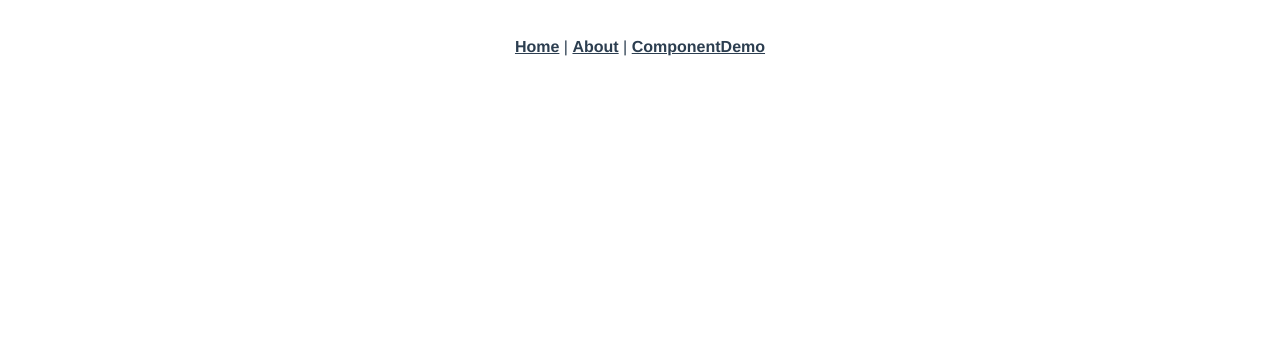
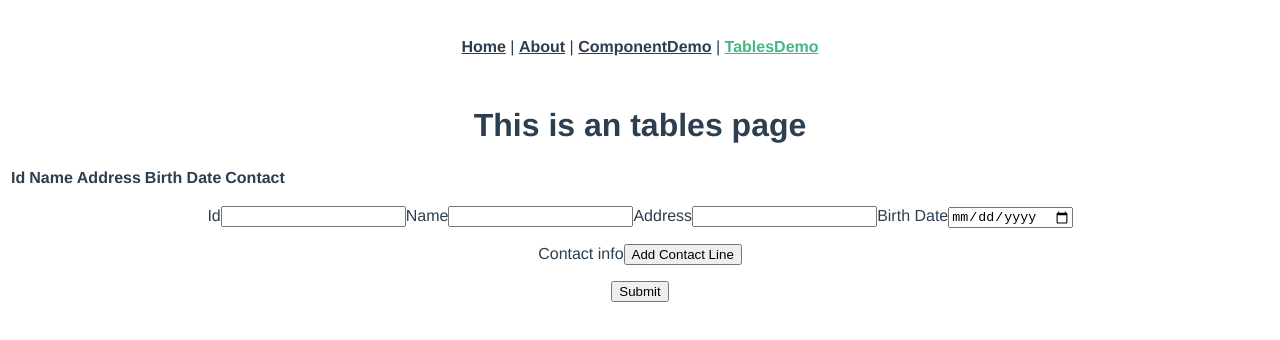
Before and after one commit to papunag209/traki, a Vue app: page /tablesDemo in a window 1280 px wide. Shown: the top 340 px of the page. Built offline with nearby package versions, Linux system fonts and the light colour scheme.

Commit message:
add Table Test Component

```diff
--- a/src/App.vue
+++ b/src/App.vue
@@ -3,7 +3,8 @@
     <div id="nav">
       <router-link to="/">Home</router-link> |
       <router-link to="/about">About</router-link> |
-      <router-link to="/componentDemo">ComponentDemo</router-link>
+      <router-link to="/componentDemo">ComponentDemo</router-link> |
+      <router-link to="/tablesDemo">TablesDemo</router-link>
     </div>
     <router-view/>
   </div>
--- a/src/router/index.js
+++ b/src/router/index.js
@@ -25,6 +25,15 @@ Vue.use(VueRouter)
     // which is lazy-loaded when the route is visited.
     component: () => import(/* webpackChunkName: "componentdemo" */ '../views/ComponentDemo.vue')
   },
+  {
+    path: '/tablesDemo',
+    name: 'TablesDemo',
+    // route level code-splitting
+    // this generates a separate chunk (about.[hash].js) for this route
+    // which is lazy-loaded when the route is visited.
+    component: () => import(/* webpackChunkName: "tablesdemo" */ '../views/TablesDemo.vue')
+  },
+
 ]
 
 const router = new VueRouter({
--- /dev/null
+++ b/src/views/TablesDemo.vue
@@ -0,0 +1,138 @@
+<template>
+  <div>
+    <h1>This is an tables page</h1>
+    <table>
+        <thead>
+            <tr>
+                <th>
+                    Id
+                </th>
+                <th>
+                    Name
+                </th>
+                <th>
+                    Address
+                </th>
+                <th>
+                    Birth Date
+                </th>
+                <th>
+                    Contact
+                </th>
+            </tr>
+        </thead>
+        <tbody>
+            <tr v-for="(item, index) in rows"
+                :key="'table-row-'+index"
+            >
+                <td>
+                    {{item.id}}
+                </td>
+                <td>
+                    {{item.name}}
+                </td>
+                <td>
+                    {{item.address}}
+                </td>
+                <td>
+                    {{item.birthDate}}
+                </td>
+                <td>
+                    {{item.contacts}}
+                </td>
+            </tr>
+        </tbody>
+    </table>
+    <form @submit.prevent="handleSubmit">
+        <p>
+
+            <span>
+                <label for="id-input">Id</label>
+                <input
+                    id="id-input" type="number"
+                    v-model="rowInput.id"
+                >
+            </span>
+            <span>
+                <label for="name-input">Name</label>
+                <input
+                    id="name-input" type="text"
+                    v-model="rowInput.name"
+                >
+            </span>
+            <span>
+                <label for="address-input">Address</label>
+                <input
+                    id="address-input" type="text"
+                    v-model="rowInput.address"
+                >
+            </span>
+            <span>
+                <label for="birth-date-input">Birth Date</label>
+                <input id="birth-date-input" type="date"
+                    v-model="rowInput.birthDate"
+                >
+            </span>
+        </p>
+        <div>
+            <label>Contact info</label>
+            <button @click.prevent="addContactField">Add Contact Line</button>
+            <ul>
+                <li v-for="(contact, index) in rowInput.contacts"
+                    :key="'contact-'+index"
+                >
+                    <span>
+                        <label for="contact-input">Contact info</label>
+                        <input id="contact-input" type="text"
+                            v-model="rowInput.contacts[index]"
+                        >
+                    </span>
+                </li>
+            </ul>
+        </div>
+        <span>
+            <button type="submit">Submit</button>
+        </span>
+    </form>
+  </div>
+</template>
+<script>
+import Vue from 'vue'
+
+export default Vue.extend({
+    name: 'TablesDemo',
+    data: function () {
+        return {
+            rowInput: {
+                id: '',
+                name: '',
+                address: '',
+                birthDate: '',
+                contacts: [],
+            },
+            rows: [],
+        }
+    },
+    methods: {
+        handleSubmit () {
+            console.log('submitting')
+            this.rows.push(this.rowInput)
+            this.rowInput = {
+                id: '',
+                name: '',
+                address: '',
+                birthDate: '',
+                contacts: [],
+            }
+        },
+        addContactField () {
+            this.rowInput.contacts.push('')
+        }
+
+    }
+})
+</script>
+
+<style scoped>
+
+</style>
```
